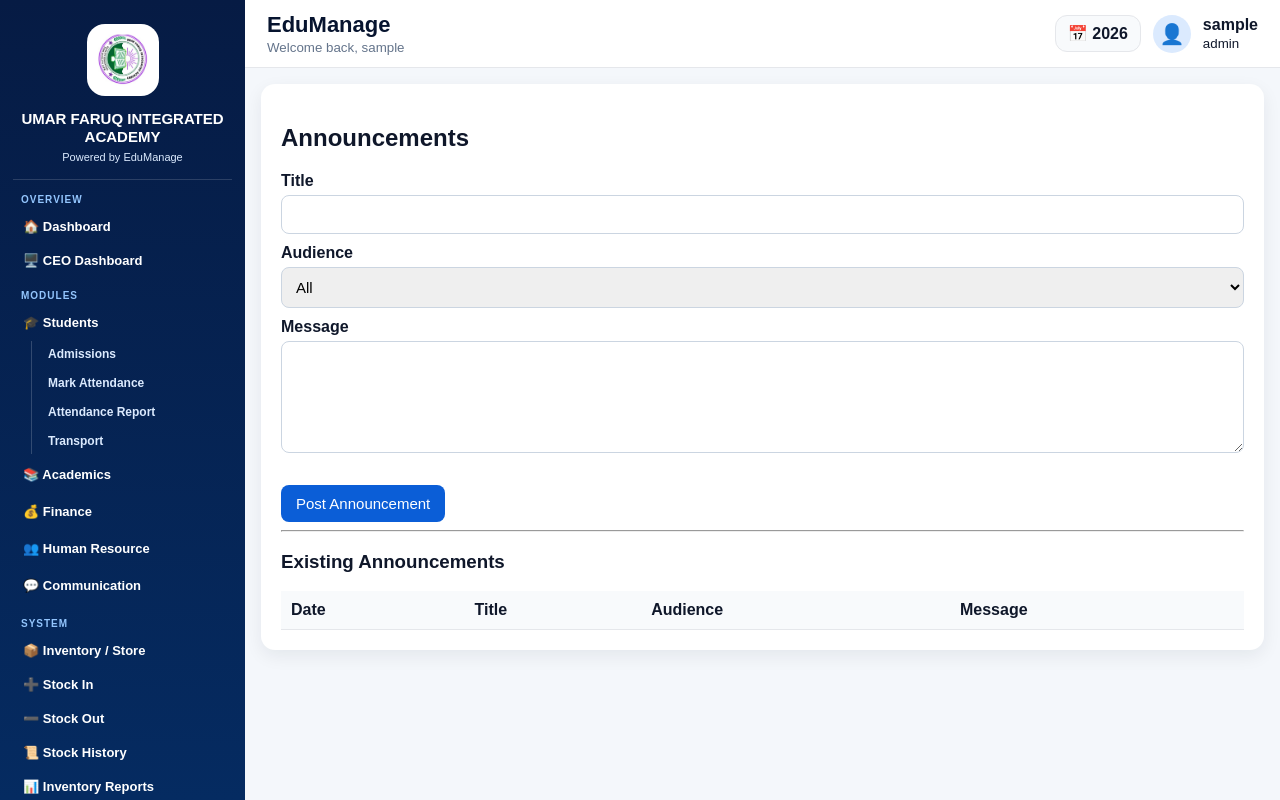
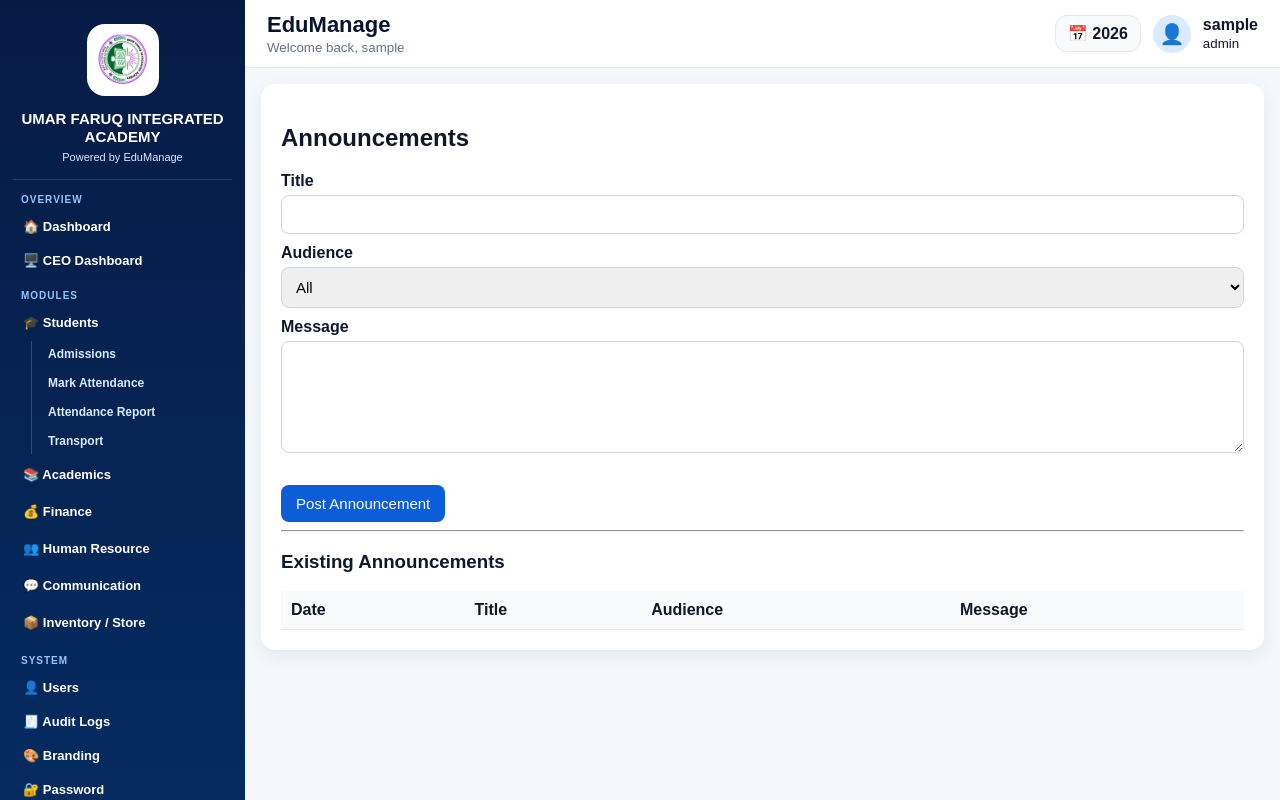
Before and after one commit to qaswar114/umar-faruq-school-system, a Flask app: page /announcements in a window 1280 px wide. Run offline with Flask 3, Linux system fonts and the light colour scheme; the visitor is signed in with stand-in values (Sample User, id 1); data comes from the database, SQL or seed files in the repository; data that the repository does not hold is empty.

Commit message:
Update base.html

```diff
--- a/templates/base.html
+++ b/templates/base.html
@@ -396,12 +396,19 @@
             </div>
         </details>
 
+    <details>
+    <summary>📦 Inventory / Store</summary>
+
+    <div class="subnav">
+        <a href="/inventory">Inventory Dashboard</a>
+        <a href="/stock_in">Stock In</a>
+        <a href="/stock_out">Stock Out</a>
+        <a href="/inventory_transactions">Stock History</a>
+        <a href="/inventory_reports">Inventory Reports</a>
+    </div>
+   </details>
+
         <div class="nav-label">SYSTEM</div>
-        <a href="/inventory">📦 Inventory / Store</a>
-        <a href="/stock_in">➕ Stock In</a>
-        <a href="/stock_out">➖ Stock Out</a>
-        <a href="/inventory_transactions">📜 Stock History</a>
-        <a href="/inventory_reports">📊 Inventory Reports</a>
         <a href="/users">👤 Users</a>
         <a href="/audit_logs">🧾 Audit Logs</a>
         <a href="/settings">🎨 Branding</a>
```
